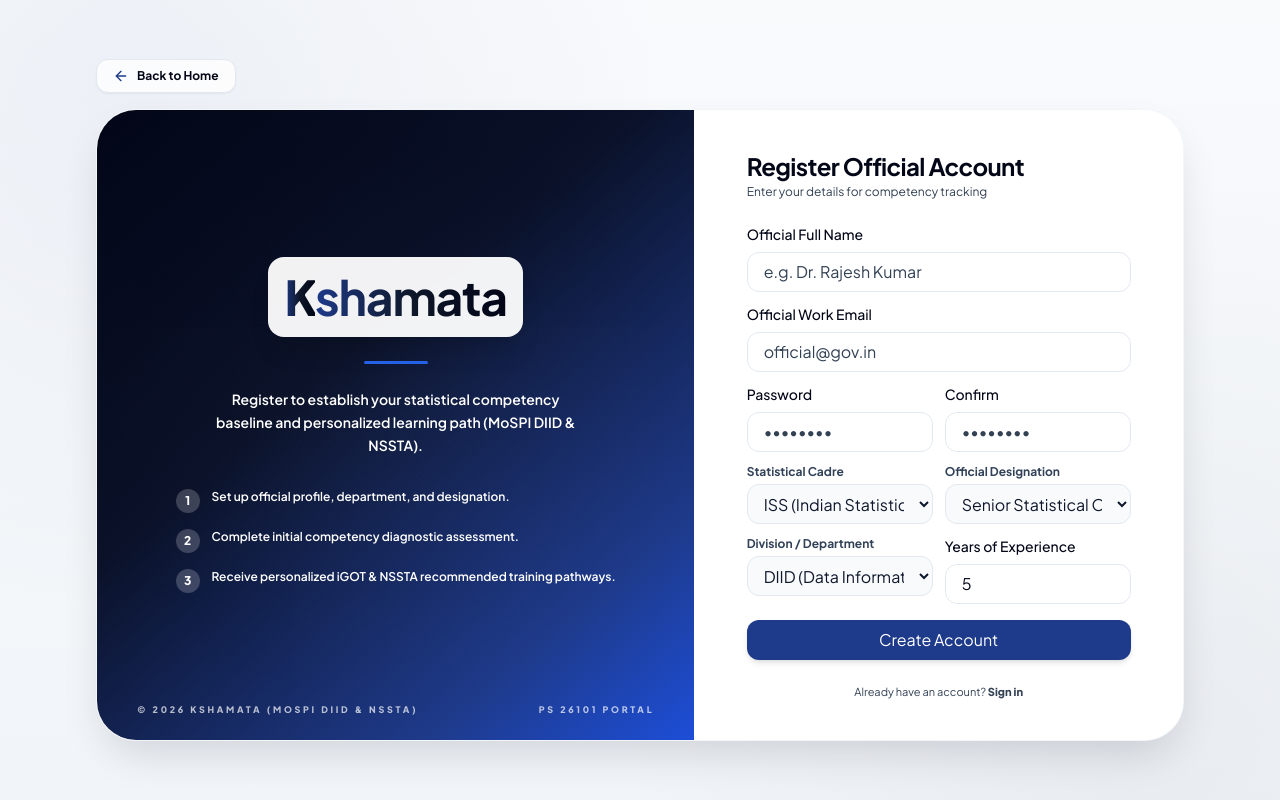
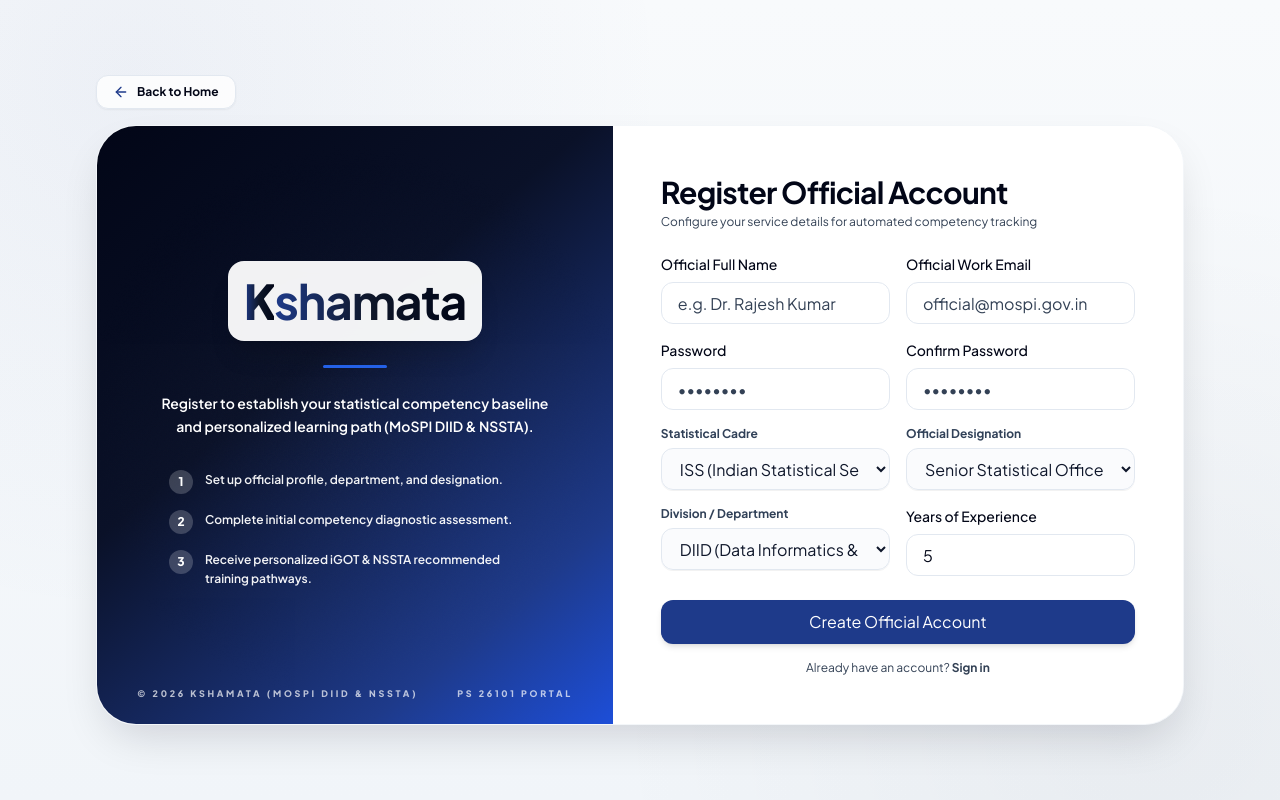
Before and after one commit to Neerav-07/SEA_OES, a React (Vite) app in the folder client/: page /register in a window 1280 px wide. Built offline with nearby package versions, Linux system fonts and the light colour scheme; no server answers.

Commit message:
style(auth): widen auth card layout, expand form maxWidth, and refine input aesthetics

```diff
--- a/client/src/pages/auth/RegisterPage.jsx
+++ b/client/src/pages/auth/RegisterPage.jsx
@@ -80,9 +80,9 @@
   };
 
   return (
-    <Container className="flex flex-col min-h-screen items-center justify-center py-6">
+    <Container className="flex flex-col min-h-screen items-center justify-center py-6 px-4">
       {/* ── Top Back Button ── */}
-      <div className="w-full max-w-6xl mb-4">
+      <div className="w-full max-w-7xl mb-4">
         <Link
           to="/"
           className="inline-flex items-center gap-2 rounded-xl bg-white/80 border border-slate-200 px-4 py-2 text-xs font-bold text-slate-800 shadow-xs hover:bg-white hover:border-slate-300 transition-all"
@@ -92,12 +92,12 @@
       </div>
 
       <div
-        className="grid w-full max-w-6xl overflow-hidden rounded-[2.5rem] border border-(--app-color-border)/40 backdrop-blur-md lg:grid-cols-[1.1fr_0.9fr]"
+        className="grid w-full max-w-7xl overflow-hidden rounded-[2.5rem] border border-(--app-color-border)/40 backdrop-blur-md lg:grid-cols-[0.95fr_1.05fr]"
         style={{ backgroundColor: 'var(--app-color-surface-glass)', boxShadow: 'var(--app-shadow-elevated)' }}
       >
           {/* ── Left branding panel (hidden on mobile, visible on lg screens) ── */}
           <section
-            className="hidden lg:flex relative flex-col items-center justify-center overflow-hidden p-8 text-center text-white lg:p-12"
+            className="hidden lg:flex relative flex-col items-center justify-center overflow-hidden p-8 text-center text-white lg:p-14"
             style={{ background: 'var(--app-gradient-auth-login)' }}
           >
             <div className="noise-overlay pointer-events-none opacity-20" />
@@ -107,17 +107,17 @@
                 <div className="h-[3px] w-16 rounded-full bg-[#2563EB]" />
               </div>
               <div className="mt-6">
-                <p className="mx-auto max-w-sm text-sm font-semibold leading-relaxed text-white">
+                <p className="mx-auto max-w-md text-sm font-semibold leading-relaxed text-white">
                   Register to establish your statistical competency baseline and personalized learning path (MoSPI DIID & NSSTA).
                 </p>
               </div>
-              <div className="mt-8 space-y-4 px-4 text-left">
+              <div className="mt-8 space-y-4 px-4 text-left max-w-md">
                 {ONBOARDING_STEPS.map((step, i) => (
                   <div key={i} className="flex items-start gap-3">
                     <div className="flex h-6 w-6 shrink-0 items-center justify-center rounded-full bg-white/20 text-white text-xs font-black">
                       {i + 1}
                     </div>
-                    <p className="text-xs font-semibold text-white">{step}</p>
+                    <p className="text-xs font-semibold text-white/95 leading-relaxed">{step}</p>
                   </div>
                 ))}
               </div>
@@ -130,18 +130,19 @@
 
           {/* ── Right form panel (full width on mobile) ── */}
           <section
-            className="auth-form-slide flex flex-col justify-center p-6 sm:p-8 lg:p-10 w-full"
+            className="auth-form-slide flex flex-col justify-center p-6 sm:p-10 lg:p-12 w-full"
             style={{ backgroundColor: 'var(--app-color-surface-glass)' }}
           >
-            <div className="mx-auto w-full max-w-sm">
+            <div className="mx-auto w-full max-w-xl">
               <div className="lg:hidden flex justify-center mb-6">
                 <KshamataLogo size="md" className="bg-white p-3 rounded-xl shadow-md border border-slate-200" />
               </div>
               <div className="mb-6 text-center lg:text-left">
-                <h2 className="text-2xl font-bold tracking-tight text-(--app-color-text)">Register Official Account</h2>
-                <p className="mt-0.5 text-xs text-(--app-color-text-muted)">Enter your details for competency tracking</p>
+                <h2 className="text-2xl sm:text-3xl font-bold tracking-tight text-(--app-color-text)">Register Official Account</h2>
+                <p className="mt-1 text-xs text-(--app-color-text-muted)">Configure your service details for automated competency tracking</p>
               </div>
-              <form className="space-y-3" onSubmit={handleSubmit} noValidate>
+              <form className="space-y-4" onSubmit={handleSubmit} noValidate>
+                <div className="grid grid-cols-1 sm:grid-cols-2 gap-4">
                   <Input
                     label="Official Full Name"
                     name="name"
@@ -149,7 +150,7 @@
                     onChange={handleChange}
                     error={errors.name}
                     placeholder="e.g. Dr. Rajesh Kumar"
-                  className="h-10 rounded-xl text-sm"
+                    className="h-10.5 rounded-xl text-sm"
                   />
                   <Input
                     label="Official Work Email"
@@ -158,10 +159,12 @@
                     value={formData.email}
                     onChange={handleChange}
                     error={errors.email}
-                  placeholder="official@gov.in"
-                  className="h-10 rounded-xl text-sm"
+                    placeholder="official@mospi.gov.in"
+                    className="h-10.5 rounded-xl text-sm"
                   />
-                <div className="grid grid-cols-2 gap-3">
+                </div>
+
+                <div className="grid grid-cols-1 sm:grid-cols-2 gap-4">
                   <Input
                     label="Password"
                     type="password"
@@ -170,29 +173,29 @@
                     onChange={handleChange}
                     error={errors.password}
                     placeholder="••••••••"
-                    className="h-10 rounded-xl text-sm"
+                    className="h-10.5 rounded-xl text-sm"
                   />
                   <Input
-                    label="Confirm"
+                    label="Confirm Password"
                     type="password"
                     name="confirmPassword"
                     value={formData.confirmPassword}
                     onChange={handleChange}
                     error={errors.confirmPassword}
                     placeholder="••••••••"
-                    className="h-10 rounded-xl text-sm"
+                    className="h-10.5 rounded-xl text-sm"
                   />
                 </div>
 
                 {/* Cadre & Designation Details */}
-                <div className="grid grid-cols-2 gap-3">
+                <div className="grid grid-cols-1 sm:grid-cols-2 gap-4">
                   <div>
-                    <label className="block text-xs font-bold text-slate-700 mb-1">Statistical Cadre</label>
+                    <label className="block text-xs font-bold text-slate-700 mb-1.5">Statistical Cadre</label>
                     <select
                       name="cadre"
                       value={formData.cadre}
                       onChange={handleChange}
-                      className="w-full h-10 rounded-xl border border-slate-200 bg-slate-50 px-3 py-2 text-xs font-semibold text-slate-900 focus:border-[#1E3A8A] focus:bg-white focus:outline-none"
+                      className="w-full h-10.5 rounded-xl border border-slate-200 bg-slate-50/70 px-3.5 py-2 text-xs font-semibold text-slate-900 focus:border-[#1E3A8A] focus:bg-white focus:outline-none transition-all shadow-2xs"
                     >
                       <option value="ISS (Indian Statistical Service)">ISS (Indian Statistical Service)</option>
                       <option value="SSS (Subordinate Statistical Service)">SSS (Subordinate Statistical Service)</option>
@@ -203,12 +206,12 @@
                   </div>
 
                   <div>
-                    <label className="block text-xs font-bold text-slate-700 mb-1">Official Designation</label>
+                    <label className="block text-xs font-bold text-slate-700 mb-1.5">Official Designation</label>
                     <select
                       name="designation"
                       value={formData.designation}
                       onChange={handleChange}
-                      className="w-full h-10 rounded-xl border border-slate-200 bg-slate-50 px-3 py-2 text-xs font-semibold text-slate-900 focus:border-[#1E3A8A] focus:bg-white focus:outline-none"
+                      className="w-full h-10.5 rounded-xl border border-slate-200 bg-slate-50/70 px-3.5 py-2 text-xs font-semibold text-slate-900 focus:border-[#1E3A8A] focus:bg-white focus:outline-none transition-all shadow-2xs"
                     >
                       <option value="Senior Statistical Officer (SSO)">Senior Statistical Officer (SSO)</option>
                       <option value="Junior Statistical Officer (JSO)">Junior Statistical Officer (JSO)</option>
@@ -220,14 +223,14 @@
                 </div>
 
                 {/* Division / Department & Experience */}
-                <div className="grid grid-cols-2 gap-3">
+                <div className="grid grid-cols-1 sm:grid-cols-2 gap-4">
                   <div>
-                    <label className="block text-xs font-bold text-slate-700 mb-1">Division / Department</label>
+                    <label className="block text-xs font-bold text-slate-700 mb-1.5">Division / Department</label>
                     <select
                       name="department"
                       value={formData.department}
                       onChange={handleChange}
-                      className="w-full h-10 rounded-xl border border-slate-200 bg-slate-50 px-3 py-2 text-xs font-semibold text-slate-900 focus:border-[#1E3A8A] focus:bg-white focus:outline-none"
+                      className="w-full h-10.5 rounded-xl border border-slate-200 bg-slate-50/70 px-3.5 py-2 text-xs font-semibold text-slate-900 focus:border-[#1E3A8A] focus:bg-white focus:outline-none transition-all shadow-2xs"
                     >
                       <option value="Data Informatics & Innovation Division (DIID)">DIID (Data Informatics & Innovation)</option>
                       <option value="National Accounts Division (NAD)">NAD (National Accounts Division)</option>
@@ -246,14 +249,15 @@
                     name="experienceYears"
                     value={formData.experienceYears}
                     onChange={handleChange}
-                    className="h-10 rounded-xl text-sm"
+                    className="h-10.5 rounded-xl text-sm"
                   />
                 </div>
-                <div className="pt-1">
+
+                <div className="pt-2">
                   <Button
                     type="submit"
                     variant="primary"
-                    className="h-10 w-full rounded-xl text-xs font-bold shadow-lg transition-all hover:scale-[1.01] active:scale-[0.99] bg-[#1E3A8A] text-white hover:bg-[#172554]"
+                    className="h-11 w-full rounded-xl text-sm font-bold shadow-md transition-all hover:scale-[1.005] active:scale-[0.99] bg-[#1E3A8A] text-white hover:bg-[#172554] cursor-pointer"
                     loading={isSubmitting || isWakingUp}
                     disabled={isSubmitting || isWakingUp}
                   >
@@ -261,13 +265,13 @@
                       ? 'Starting production servers...'
                       : isSubmitting
                       ? 'Creating account...'
-                      : 'Create Account'}
+                      : 'Create Official Account'}
                   </Button>
                 </div>
 
-                <p className="mt-6 text-center text-[11px] text-(--app-color-text-muted)">
+                <p className="mt-4 text-center text-xs text-(--app-color-text-muted)">
                   Already have an account?{' '}
-                  <Link to="/login" className="font-black text-[#1E3A8A] hover:underline">Sign in</Link>
+                  <Link to="/login" className="font-bold text-[#1E3A8A] hover:underline">Sign in</Link>
                 </p>
               </form>
             </div>
```
Also changed, not shown: client/src/pages/auth/LoginPage.jsx (+8 -8 lines). Lines whose indentation alone changed are shown as unchanged.
